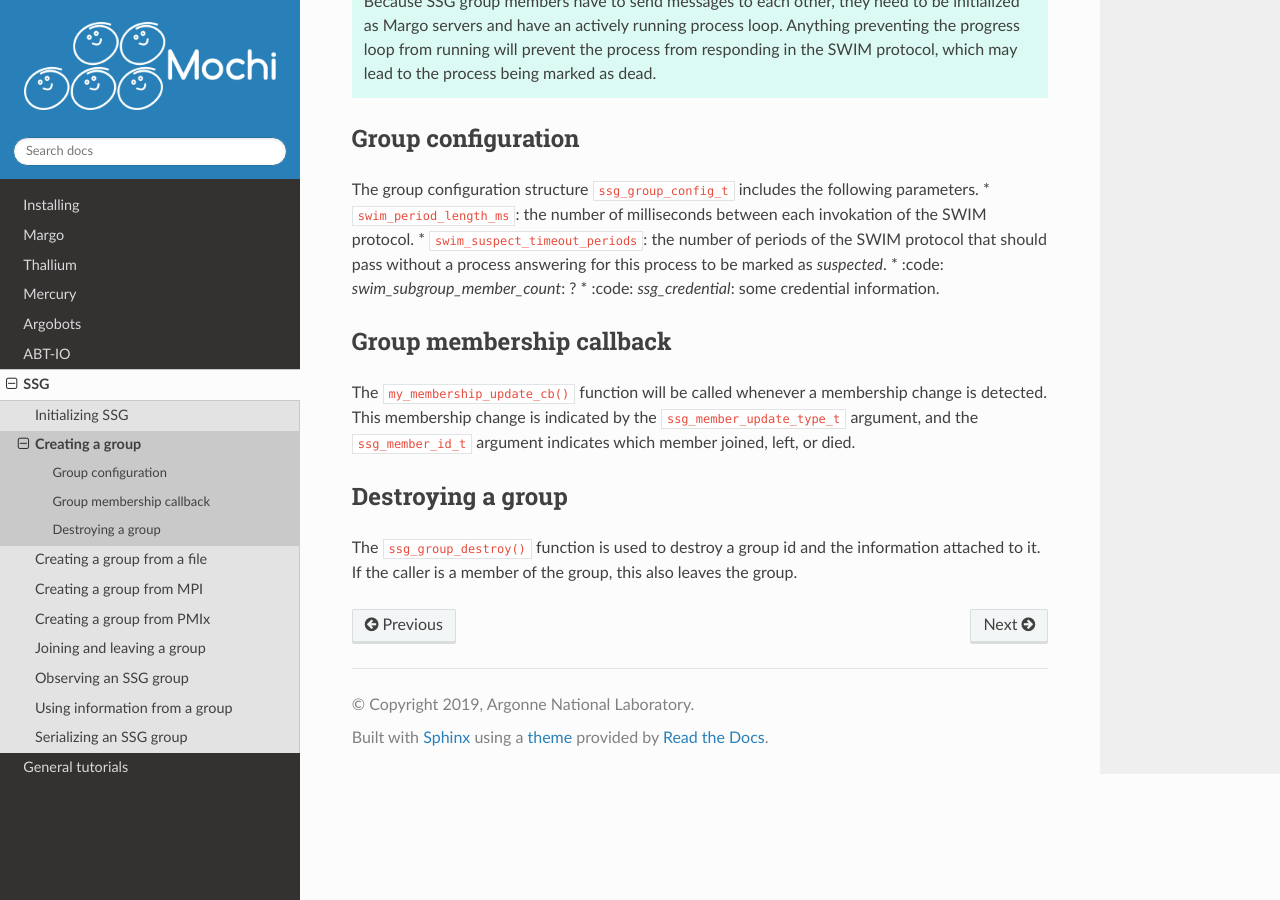
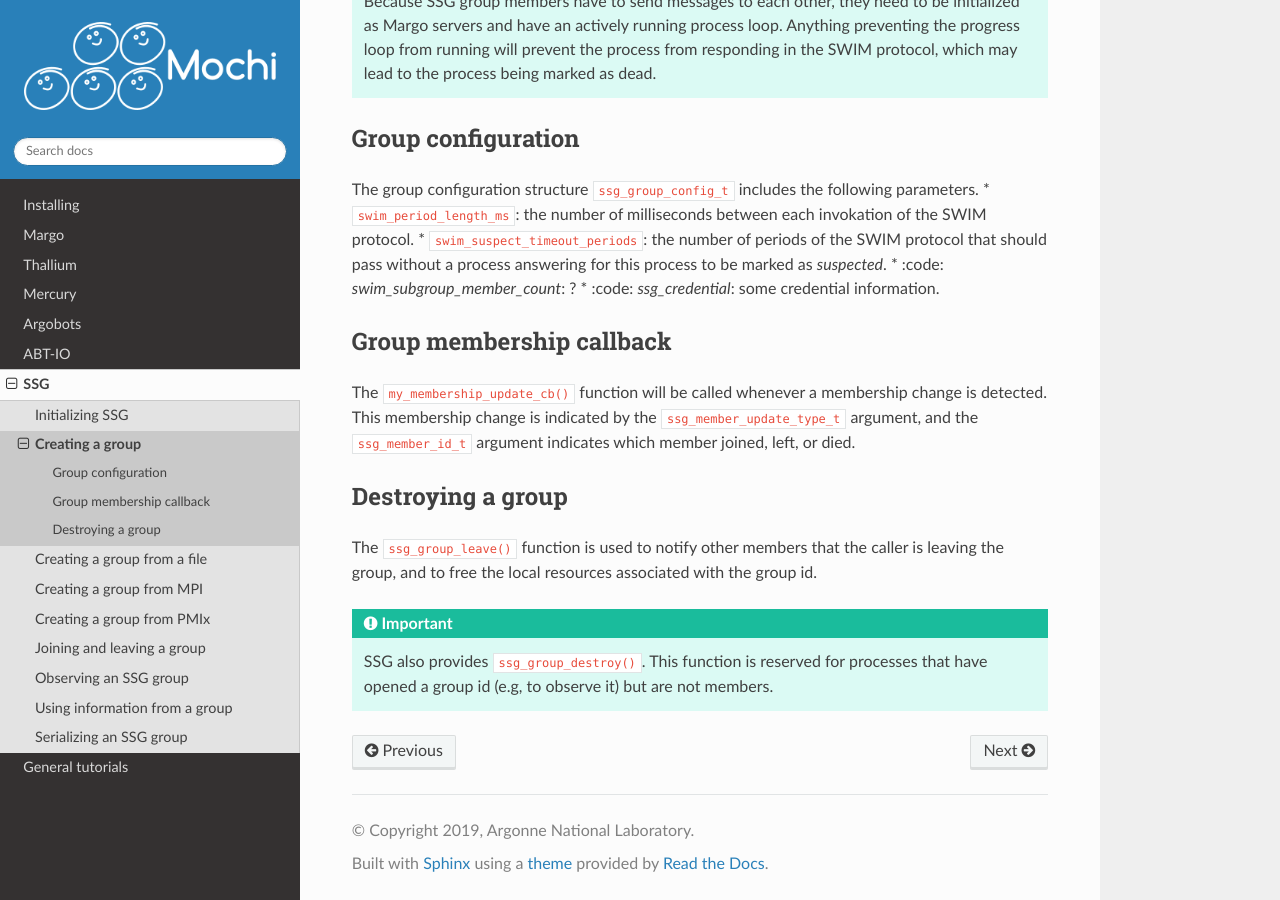
Before and after one commit to mochi-hpc/mochi-doc, a Sphinx documentation site: the page built from docs/source/ssg/02_create.rst, in a window 1280 px wide and 900 px high, scrolled down 504 px. Built offline with Sphinx 7.4.7 and the Read the Docs theme 2.0.0, drawn with Linux system fonts in a browser that asks for light colours.

Commit message:
documented the use of ssg_group_leave and ssg_group_destroy

```diff
--- a/docs/source/ssg/02_create.rst
+++ b/docs/source/ssg/02_create.rst
@@ -51,5 +51,9 @@ and the :code:`ssg_member_id_t` argument indicates which member joined, left, or
 Destroying a group
 ------------------
 
-The :code:`ssg_group_destroy()` function is used to destroy a group id and the information
-attached to it. If the caller is a member of the group, this also leaves the group.
+The :code:`ssg_group_leave()` function is used to notify other members that the caller is
+leaving the group, and to free the local resources associated with the group id.
+
+.. important::
+   SSG also provides :code:`ssg_group_destroy()`. This function is reserved for processes
+   that have opened a group id (e.g, to observe it) but are not members.
--- a/docs/source/ssg/07_observe.rst
+++ b/docs/source/ssg/07_observe.rst
@@ -10,6 +10,8 @@ In the code samples bellow, Process 1 creates a group and stays alive
 for 10 seconds. Process 2 reads the group id from the file created
 by Process 1, and start observing it using :code:`ssg_group_observe`.
 It then stops observing it using :code:`ssg_group_unobserve`.
+Note the use of :code:`ssg_group_destroy` instead of :code:`ssg_group_leave`
+in the observer process.
 
 .. container:: toggle
 
```
